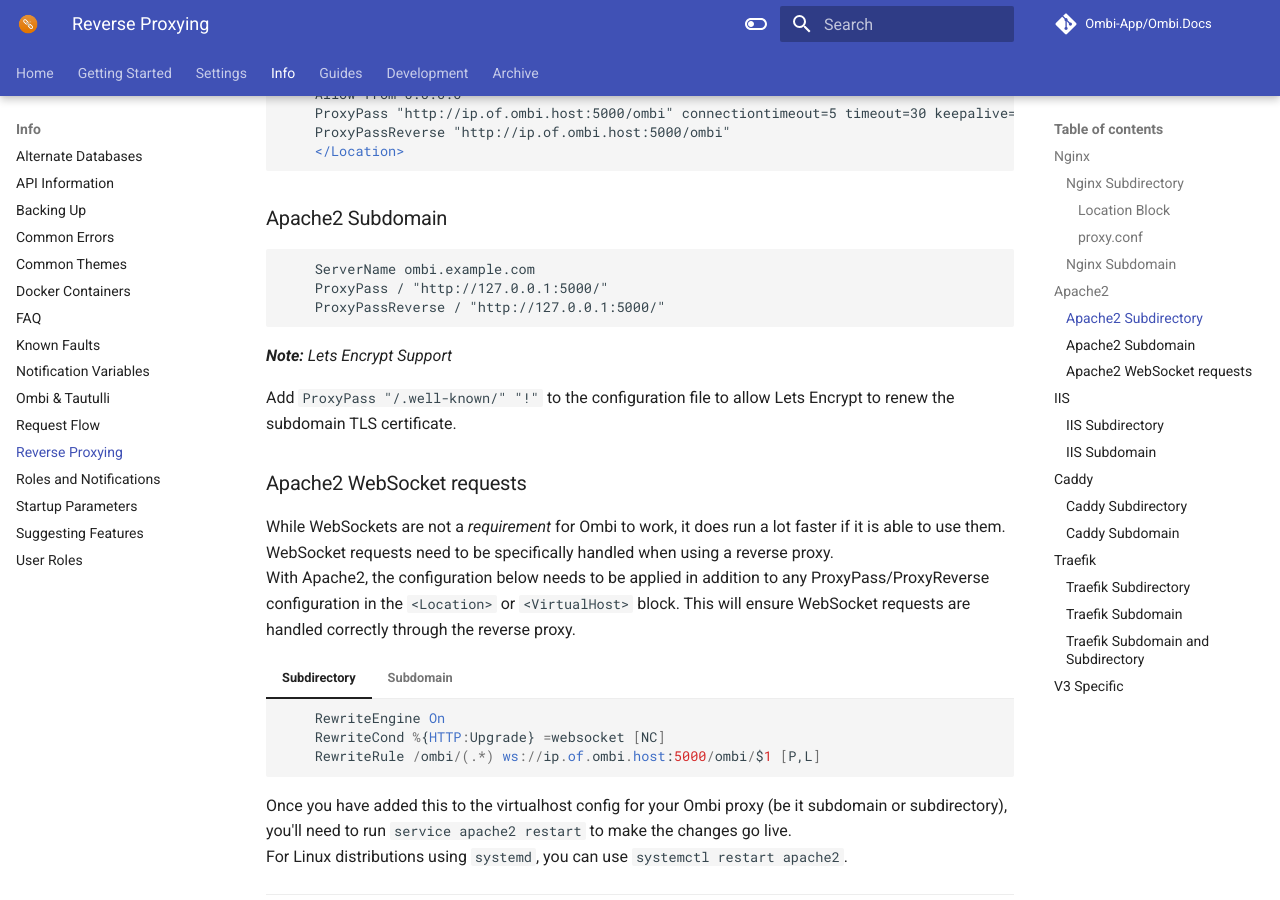
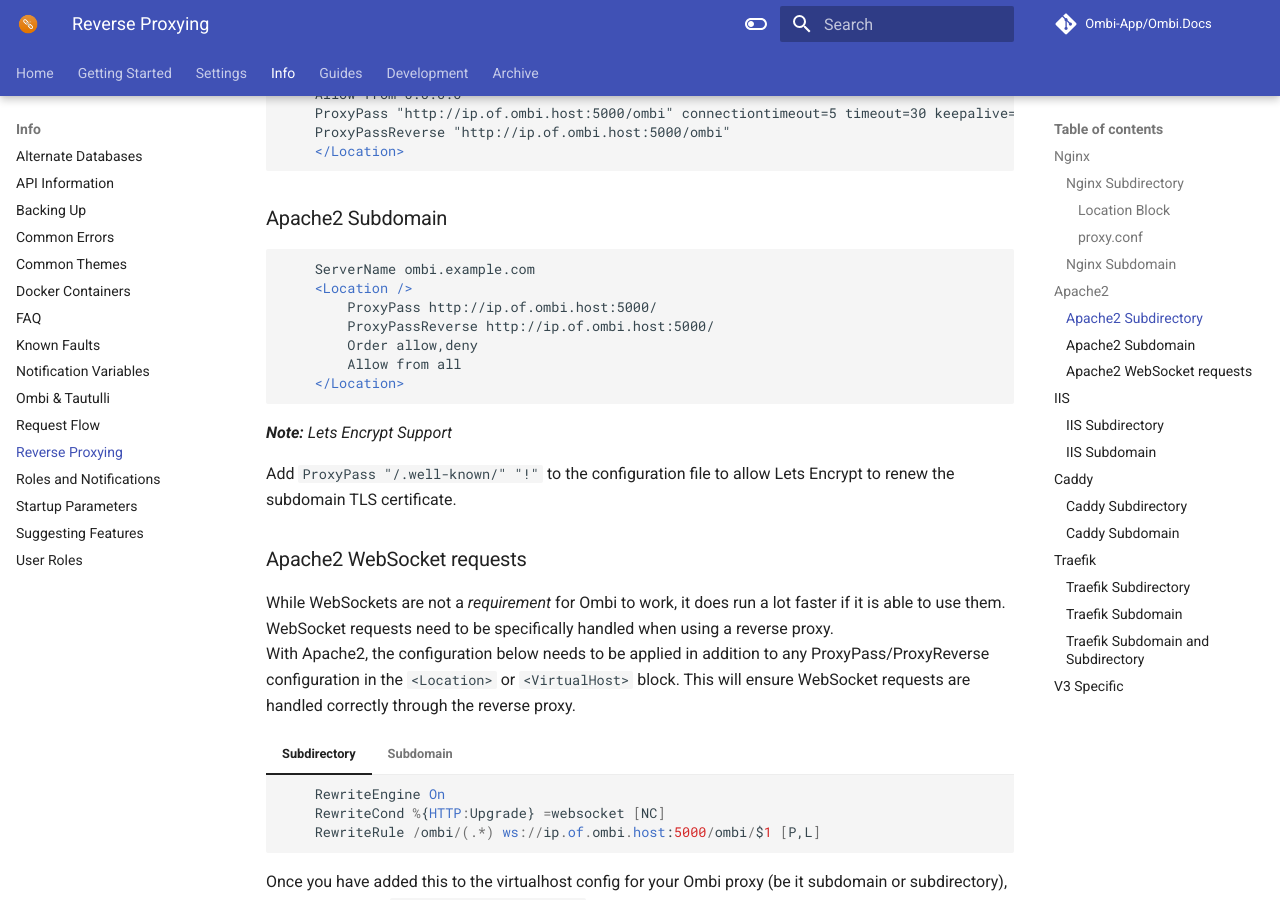
Before and after one commit to Ombi-app/Ombi.Docs, an MkDocs documentation site: the page built from docs/info/reverse-proxy.md, in a window 1280 px wide and 900 px high, scrolled down 4228 px. Built offline with MkDocs 1.6.1 and Material for MkDocs 9.7.7, drawn with Linux system fonts in a browser that asks for light colours; comment, search, counter and statistics services are not loaded.

Commit message:
fix as per comments
https://github.com/Ombi-app/Ombi.Docs/pull/215#pullrequestreview-1116090347

````diff
--- a/docs/info/reverse-proxy.md
+++ b/docs/info/reverse-proxy.md
@@ -188,8 +188,12 @@
 
 ```conf
     ServerName ombi.example.com
-    ProxyPass / "http://127.0.0.1:5000/"
-    ProxyPassReverse / "http://127.0.0.1:5000/"
+    <Location />
+        ProxyPass http://ip.of.ombi.host:5000/
+        ProxyPassReverse http://ip.of.ombi.host:5000/
+        Order allow,deny
+        Allow from all
+    </Location>
 ```
 
 _**Note:** Lets Encrypt Support_
````
